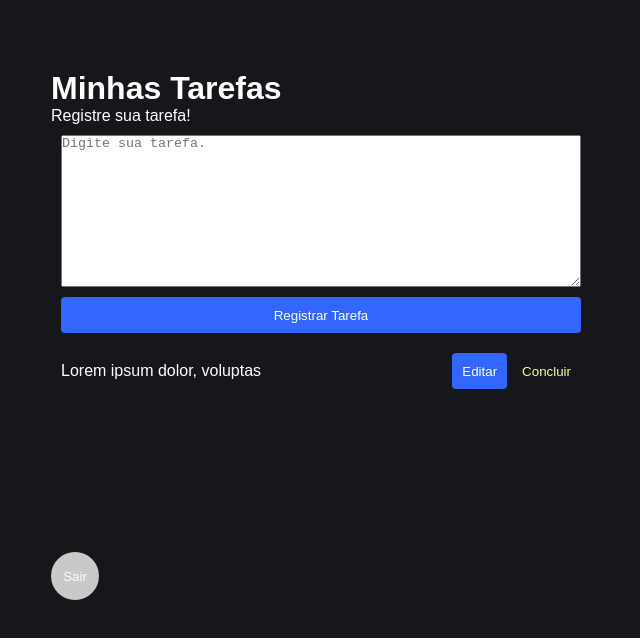
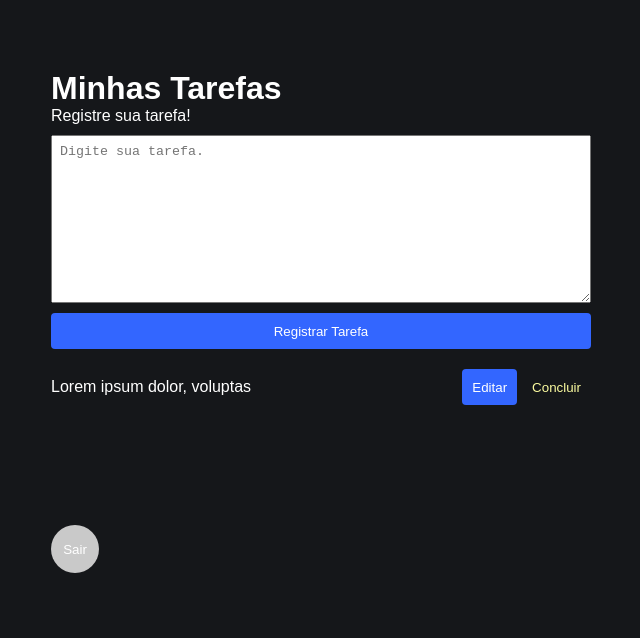
Before and after one commit to gblnovaes/minhas-tarefas-reactjs-firebase, a React (Create React App) app: page /admin in a window 1280 px wide. Shown: the top 638 px of the page, without its empty margins (289-929 px from the left). Built offline with nearby package versions, Linux system fonts and the light colour scheme; no server answers; sample sign-in values are in the browser's storage.

Commit message:
adcionado fluxo de salvar nova tarefa

```diff
--- a/src/pages/Admin/admin.css
+++ b/src/pages/Admin/admin.css
@@ -4,8 +4,14 @@
     width:100%;
  }
 
+
+.admin-container  span{
+    margin: 16px 0;
+}
+
+
 .admin-container .form {
-    padding: 10px 10px
+    padding: 10px 0px
 }
 
 .admin-container .form button{
@@ -19,6 +25,12 @@
     flex-direction:row;
     justify-content: space-between;
 
+}
+
+
+.admin-container .form textarea{
+    padding:8px;
+    outline:none;
 }
 .admin-container .form .btn-delete{
     background-color: transparent;
@@ -41,8 +53,8 @@
     outline:none;
     border:none;
     width:48px;
-    position:absolute;
-    bottom:25%;
+    position:relative;
+    bottom:-100px;
     height:48px;
     transition:all 0.5s;
 }
--- a/src/pages/Admin/index.js
+++ b/src/pages/Admin/index.js
@@ -1,12 +1,44 @@
 
-import { useState } from 'react'
+import { useState,useEffect } from 'react'
 import { signOut } from 'firebase/auth'
 import './admin.css'
-import { auth } from '../../firebase.config'
+import { auth,db } from '../../firebase.config'
+import {addDoc,collection} from 'firebase/firestore'
+
 export default function Admin(){
+
     const [tarefaInput,setTarefaInput] = useState('')
+    const [user, setUser] = useState({})
 
-    function handleRegister(){
+    useEffect(() => {
+
+        async function loadTarefa(){
+            const userDetails = localStorage.getItem('@detailUser')
+            setUser(JSON.parse(userDetails))
+        }
+
+        loadTarefa()
+    },[])
+
+    async function handleRegister(e){
+        e.preventDefault()
+        console.log(tarefaInput)
+
+        if(tarefaInput === ''){
+            alert("Preencha a tarefa.")
+            return
+        }
+
+
+        await addDoc(collection(db,"tarefas"),{
+            tarefa: tarefaInput,
+            created_at: new Date(),
+            userUId: user?.uid
+        }).then(() => {
+            console.log("Tarefa registrada")
+            setTarefaInput('')
+        })
+        .catch(err => console.log("DEu erro"))
 
     }
 
@@ -17,7 +49,6 @@ export default function Admin(){
         })
     }
 
-
     return(
         <div className='admin-container'>
         <h1>Minhas Tarefas</h1>
@@ -27,7 +58,6 @@ export default function Admin(){
                 value={tarefaInput} onChange={(e) => setTarefaInput(e.target.value)}
              />
             <button onClick={handleRegister}>Registrar Tarefa</button>
-
 
                 <article className='list'>
 
```
